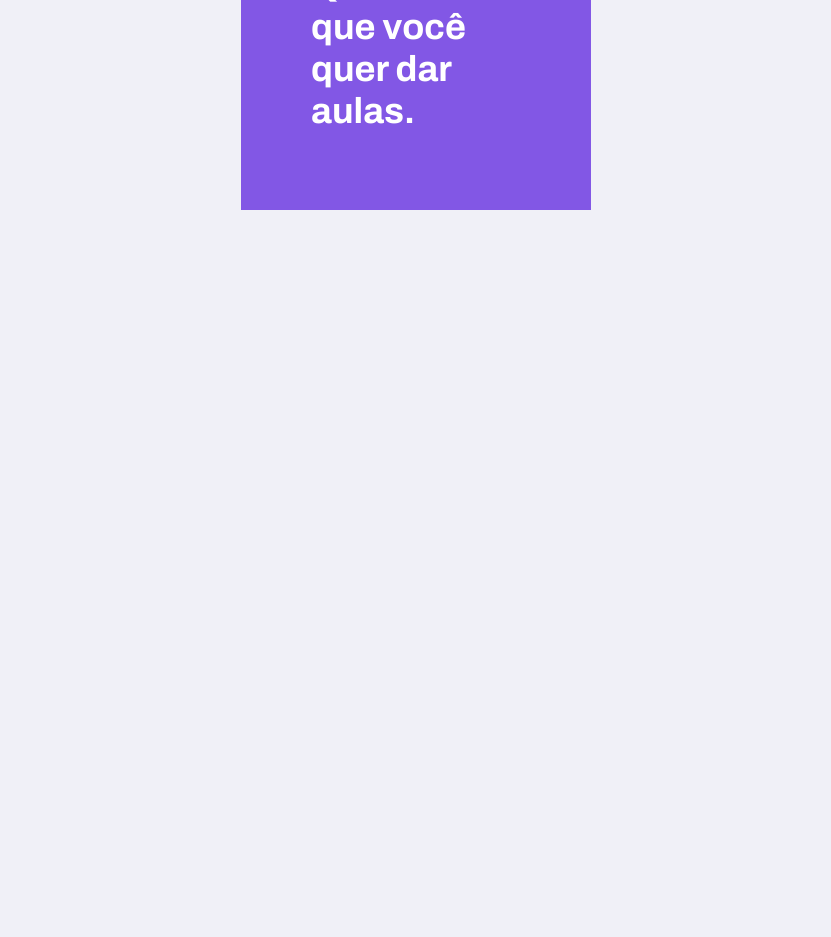
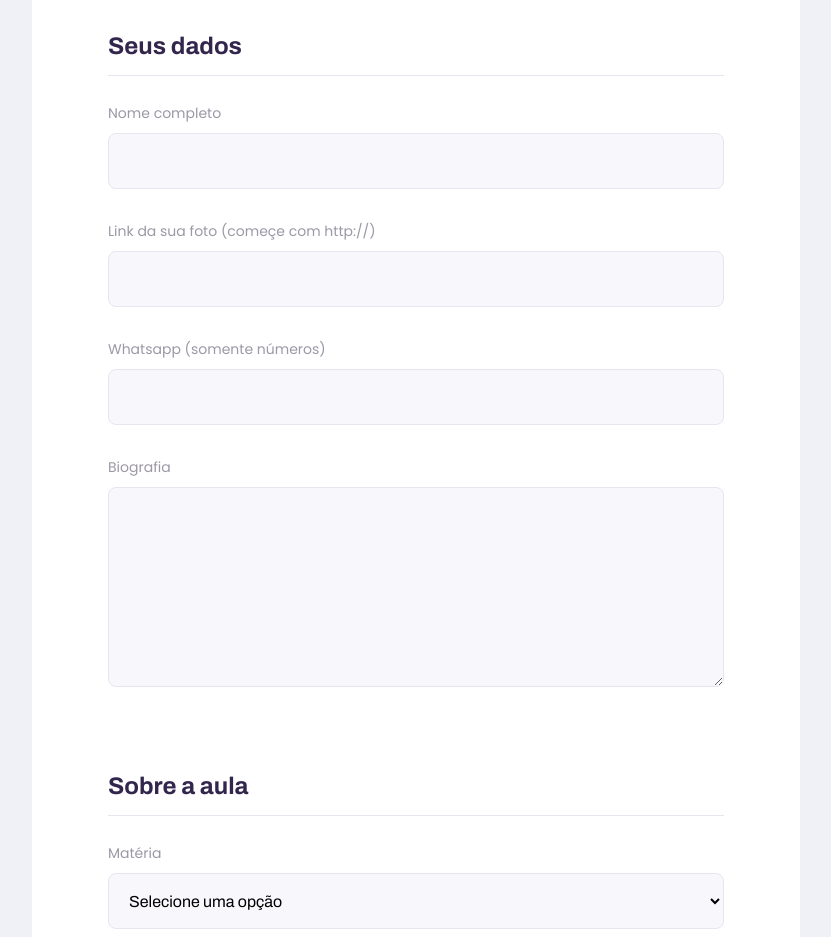
Before and after one commit to DaniloLima122/Proffy, a React (Create React App) app in the folder web/: page /give-classes in a window 1280 px wide. Shown: the part 360-1297 px from the top of the page, without its empty margins (224-1055 px from the left). Before the commit the page ends 800 px from the top, so only its background shows below. Built offline with nearby package versions, Linux system fonts and the light colour scheme.

Commit message:
Pagina com o formulario

```diff
--- a/web/src/pages/TeacherForm/index.jsx
+++ b/web/src/pages/TeacherForm/index.jsx
@@ -1,10 +1,111 @@
-import React from 'react'
+import React, { useState } from 'react'
 import PageHeader from '../../components/PageHeader'
+import Input from '../../components/Input';
+import warningicon from "../../assets/images/icons/warning.svg";
+
+import Textarea from "../../components/Textarea";
+import Select from '../../components/Select';
+
+import "./styles.css";
+
 
 export default function TeacherForm() {
+
+    const [scheduleItems,setScheduleItems] = useState([
+        { week_day: 0, from: "", to: "" },
+    ]);
+
+
+    function addNewScheduleItem() {
+
+        setScheduleItems(prevScheduleItem => [prevScheduleItem,{ week_day: 0, from: "8:00", to: "12:00" }])
+    }
+
     return (
-        <h1>
-            <PageHeader title="Que incrível que você quer dar aulas."/>
-        </h1>
+        <div id="page-teacher-form" className="container">
+            <PageHeader
+                title="Que incrível que você quer dar aulas."
+                description="O primeiro passo é preencher esse formulário de inscrição"
+            />
+
+            <main>
+                <fieldset>
+                    <legend>Seus dados</legend>
+
+                    <Input name="name" label="Nome completo" />
+                    <Input name="avatar" label="Link da sua foto (começe com http://)" />
+                    <Input name="whatsapp" label="Whatsapp (somente números)" />
+                    <Textarea name="bio" label="Biografia" />
+                </fieldset>
+
+                <fieldset>
+                    <legend>Sobre a aula</legend>
+
+                    <Select
+                        name="subject"
+                        label="Matéria"
+                        options={[
+                            { value: "Artes", label: "Artes" },
+                            { value: "Biologia", label: "Biologia" },
+                            { value: "Matemática", label: "Matemática" },
+                            { value: "Física", label: "Física" },
+                            { value: "Geografia", label: "Geografia" },
+                            { value: "História", label: "História" },
+                            { value: "Química", label: "Química" },
+                            { value: "Educação Física", label: "Educação Física" },
+                            { value: "inglês", label: "inglês" },
+                            { value: "Português", label: "Português" }
+
+                        ]}
+                    />
+
+                    <Input name="cost" label="Custo da sua hora por aula" />
+
+                </fieldset>
+
+                <fieldset>
+                    <legend>Horários disponíveis
+                        <button type="button" onClick={addNewScheduleItem}>+ Novo hotário</button>
+                    </legend>
+
+                    {scheduleItems.map(scheduleItem => (
+
+                        <div key={scheduleItem.week_day} className="schedule-item">
+                            <Select
+                                name="week_day"
+                                label="Dia da semana"
+                                options={[
+                                    { value: "0", label: "Domingo" },
+                                    { value: "1", label: "Segunda-feira" },
+                                    { value: "2", label: "Terça-feira" },
+                                    { value: "3", label: "Quarta-feira" },
+                                    { value: "4", label: "Quinta-feira" },
+                                    { value: "5", label: "Sexta-feira" },
+                                    { value: "6", label: "Sábado" },
+
+                                ]}
+                            />
+
+                            <Input name="from" label="Das" type="time" />
+                            <Input name="to" label="Até" type="time" />
+                        </div>
+
+                    ))}
+
+                </fieldset>
+
+
+                <footer>
+                    <p>
+                        <img src={warningicon} alt="Aviso importante" />
+                        Importante!! <br />
+                        Preencha todos os dados
+                    </p>
+                    <button type="button">Salvar cadastro</button>
+                </footer>
+            </main>
+
+
+        </div>
     )
 }
--- /dev/null
+++ b/web/src/pages/TeacherForm/styles.css
@@ -0,0 +1,167 @@
+#page-teacher-form{
+    width: 100vw;
+    height: 100vh;
+}
+
+
+#page-teacher-form main{
+    background: var(--color-box-base);
+    width: 100%;
+    max-width: 100%;
+    border-radius: 0.8rem;
+    margin: -3.5rem auto 3.2rem;
+    padding-top:6.4rem;
+    overflow:hidden;
+    position: relative;
+}
+
+
+#page-teacher-form main label{
+
+    color: var(--color-text-complement)
+}
+
+#page-teacher-form main fieldset{
+
+    border:0;
+    padding: 0 2.4rem;
+    margin-top: 2.4rem;
+
+}
+
+#page-teacher-form main fieldset + fieldset{
+
+    margin-top:  6.4rem;
+
+}
+
+#page-teacher-form main fieldset legend{
+
+    font: 700 2.4rem Archivo;
+    color: var(--color-text-title);
+    margin: 0 1.6rem 2.4rem;
+    display: flex;
+    align-items: center;
+    justify-content: space-between;
+    width:95%;
+    padding-bottom: 1.6rem;
+    border-bottom: 1px solid var(--color-line-in-white);
+}
+
+#page-teacher-form main fieldset legend button{
+
+    background: none;
+    border:0;
+    color: var(--color-primary);
+    font: 700 1.8rem Archivo;
+    cursor: pointer;
+    transition:color 0.2s;
+    outline: none;
+}
+
+#page-teacher-form main fieldset legend button:hover{
+
+    color:var(--color-primary-dark);
+}
+
+#page-teacher-form main footer{
+    padding: 4rem 2.4rem;
+    background: var(--color-box-footer);
+    border-top: 1px solid var(--color-line-in-white);
+    margin-top:6.4rem;
+}
+
+#page-teacher-form main footer p{
+     display: flex;
+     align-items: center;
+     justify-content: center;
+     font-size: 1.4rem;
+     line-height: 2.4rem;
+     color: var(--color-text-complement);
+}
+
+#page-teacher-form main footer p img{
+
+    margin-right: 3rem;
+}
+
+#page-teacher-form main footer button{
+
+    width:100%;
+    height: 5.6rem;
+    background: var(--color-secundary);
+    color: var(--color-button-text);
+    border:0;
+    border-radius:0.8rem;
+    cursor: pointer;
+    font: 700 1.6rem Archivo;
+    display: flex;
+    align-items: center;
+    justify-content: center;
+    text-decoration: none;
+    transition: background-color 0.2s;
+    margin-top: 3.2rem;
+}
+
+
+#page-teacher-form main footer button:hover{
+
+    background: var(--color-secundary-dark);
+}
+
+@media (min-width:700px){
+
+    #page-teacher-form .page-header .header-content{
+        margin: 1.2rem 4rem 1.4rem;
+    }
+
+
+    #page-teacher-form main{
+        max-width: 60%;
+    }
+
+    #page-teacher-form main fieldset{
+
+        padding: 0 6rem;
+    }
+
+    #page-teacher-form main .schedule-item{
+        display: grid;
+        grid-template-columns: 2fr 1fr 1fr;
+        column-gap: 1rem;
+    }
+
+    #page-teacher-form main .schedule-item .input-block{
+        margin-top:0px !important;
+        margin-bottom: 10px;
+    }
+
+
+
+    #page-teacher-form{
+        max-width: 100vw;
+    }
+
+    #page-teacher-form main footer{
+
+        padding: 4rem 6.4rem;
+        display: flex;
+        align-items: center;
+        justify-content: space-between;
+    }
+
+    #page-teacher-form main footer p{
+
+        justify-content: space-between;
+    }
+
+    #page-teacher-form main footer button{
+
+        width: 20rem;
+        margin-top: 0;
+    }
+
+
+
+
+}
```
